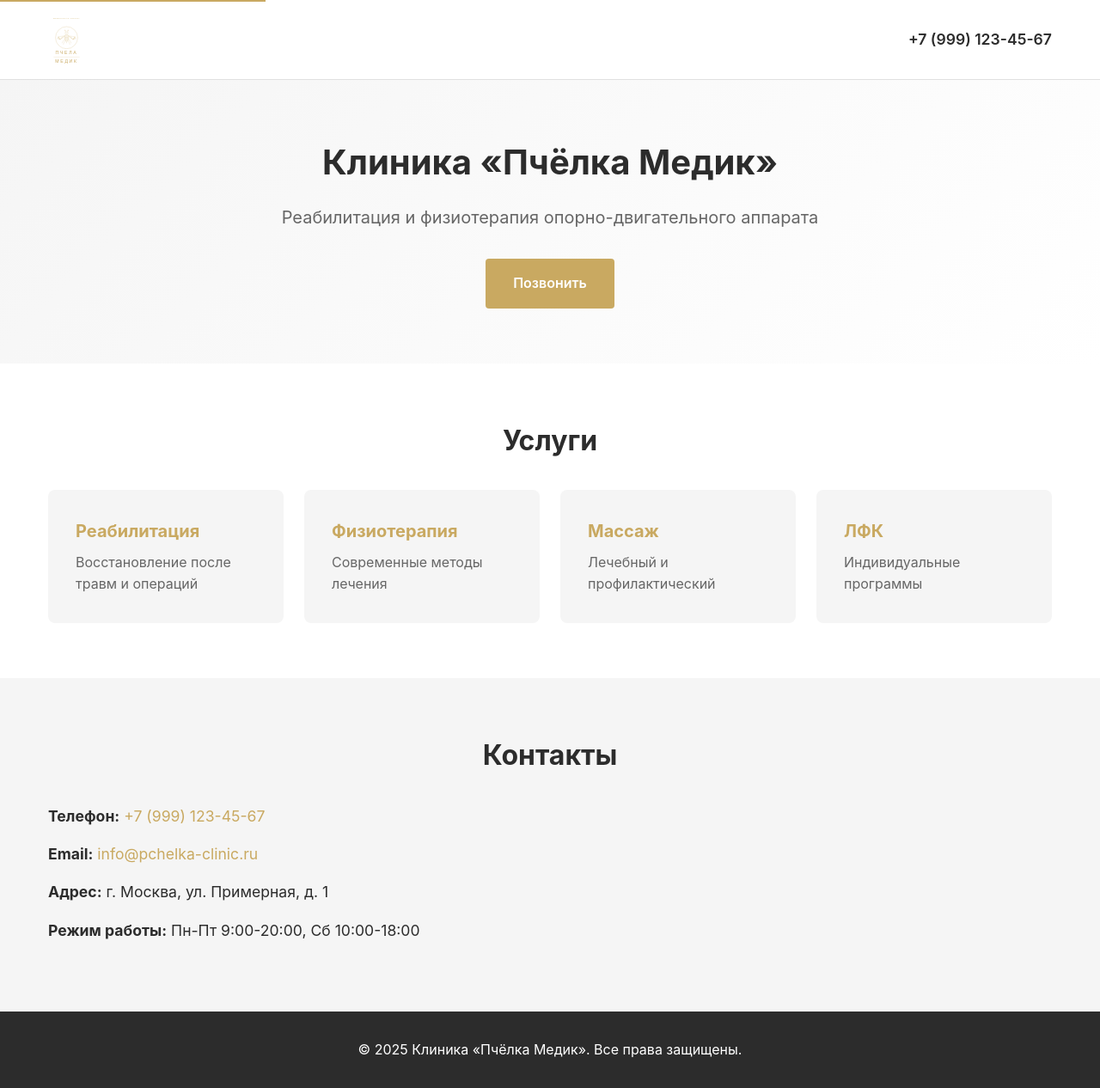
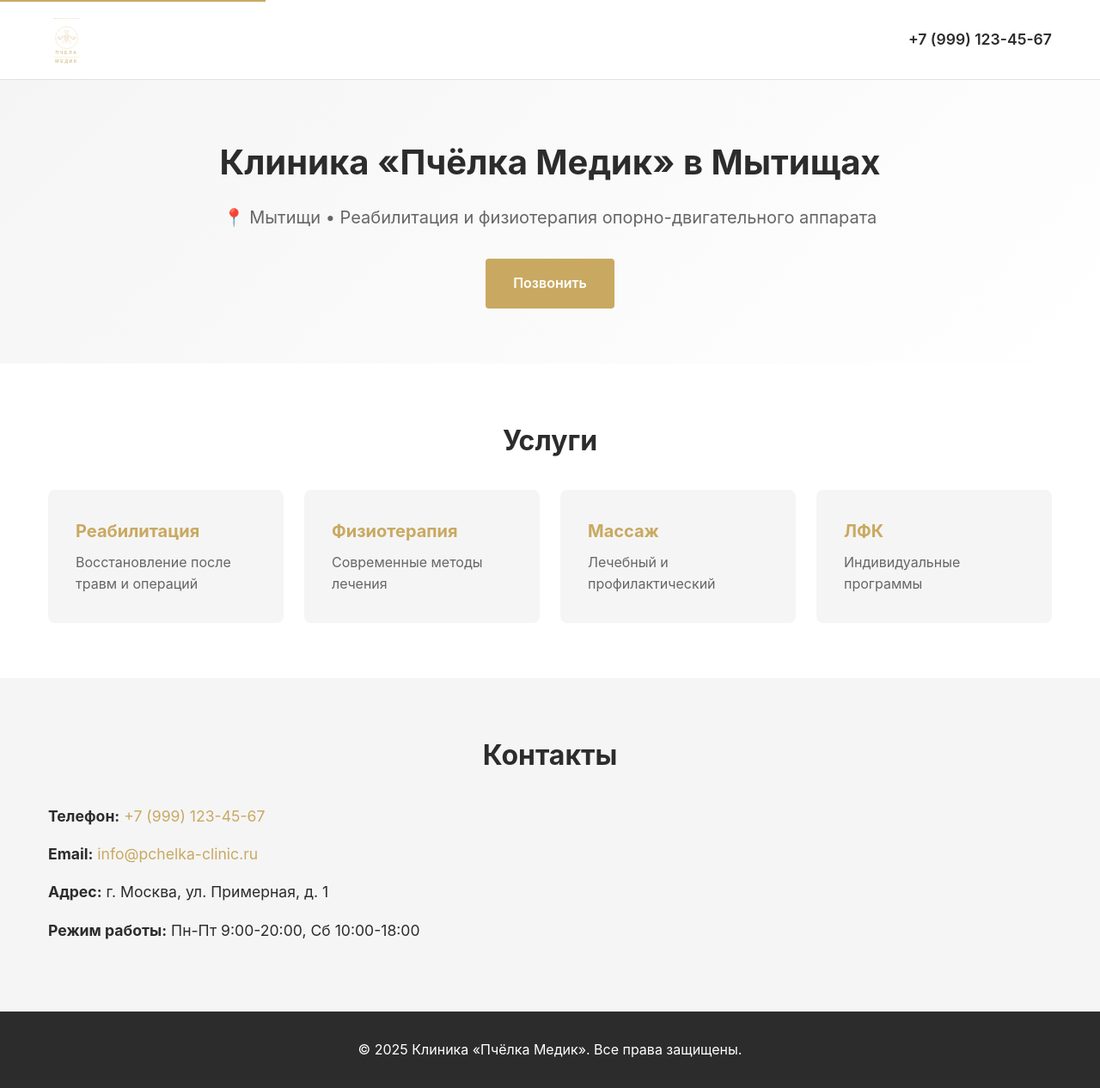
Before and after one commit to zaebee/medicine, a Jekyll site: the page docs/demo-mockups/variant-4-minimal/index.html, which Jekyll copies as it is, in a window 1280 px wide. Shown: the whole page at 86% size. Built offline with Jekyll 4.4.1, drawn with Linux system fonts in a browser that asks for light colours.

Commit message:
fix: Добавить указание локации 'Мытищи' в hero section всех макетов
Фидбек клиента: пользователи должны сразу понимать, что клиника
находится в Мытищах, чтобы не тратить время на изучение сайта,
если локация не подходит.

Изменения:
- Variant 1 Classic: добавлено 'в Мытищах' в заголовок + 📍 в subtitle
- Variant 2 Modern: добавлено 'в Мытищах' в заголовок + 📍 в subtitle
- Variant 3 Premium: добавлено 'в Мытищах' в заголовок + 📍 в subtitle
- Variant 4 Minimal: добавлено 'в Мытищах' в заголовок + 📍 в subtitle
- Variant 5 Innovate: добавлено 'в Мытищах' в заголовок + 📍 в subtitle

Теперь локация видна на первом экране во всех вариантах.

Co-authored-by: Ona <no-reply@ona.com>

```diff
--- a/docs/demo-mockups/variant-1-classic/index.html
+++ b/docs/demo-mockups/variant-1-classic/index.html
@@ -60,9 +60,9 @@
         <div class="container">
             <div class="hero-content">
                 <div class="hero-text">
-                    <h1 class="hero-title" id="hero-title">Клиника «Пчёлка» — ваше здоровье в надежных руках</h1>
+                    <h1 class="hero-title" id="hero-title">Клиника «Пчёлка» в Мытищах — ваше здоровье в надежных руках</h1>
                     <p class="hero-subtitle">
-                        Реабилитация и физиотерапия для восстановления опорно-двигательного аппарата.
+                        📍 Мытищи • Реабилитация и физиотерапия для восстановления опорно-двигательного аппарата.
                         Опытные врачи, индивидуальный подход, современное оборудование.
                     </p>
 
--- a/docs/demo-mockups/variant-2-modern/index.html
+++ b/docs/demo-mockups/variant-2-modern/index.html
@@ -86,9 +86,9 @@
         <div class="container">
             <div class="hero-content">
                 <div class="hero-text">
-                    <h1 class="hero-title" id="hero-title">Клиника «Пчёлка» — ваше здоровье в надежных руках</h1>
+                    <h1 class="hero-title" id="hero-title">Клиника «Пчёлка» в Мытищах — ваше здоровье в надежных руках</h1>
                     <p class="hero-subtitle">
-                        Реабилитация и физиотерапия для восстановления опорно-двигательного аппарата.
+                        📍 Мытищи • Реабилитация и физиотерапия для восстановления опорно-двигательного аппарата.
                         Опытные врачи, индивидуальный подход, современное оборудование.
                     </p>
 
--- a/docs/demo-mockups/variant-3-premium/index.html
+++ b/docs/demo-mockups/variant-3-premium/index.html
@@ -97,8 +97,8 @@
         <!-- Hero Content -->
         <div class="hero-content">
             <div class="container">
-                <h1 class="hero-title">Клиника «Пчёлка»</h1>
-                <p class="hero-subtitle">Премиальная медицина с индивидуальным подходом к каждому пациенту</p>
+                <h1 class="hero-title">Клиника «Пчёлка» в Мытищах</h1>
+                <p class="hero-subtitle">📍 Мытищи • Премиальная медицина с индивидуальным подходом к каждому пациенту</p>
                 <div class="hero-features">
                     <div class="hero-feature">
                         <svg class="feature-icon" width="24" height="24" viewBox="0 0 24 24" fill="none">
--- a/docs/demo-mockups/variant-4-minimal/index.html
+++ b/docs/demo-mockups/variant-4-minimal/index.html
@@ -71,8 +71,8 @@
         <!-- Hero -->
         <section class="hero">
             <div class="container">
-                <h1>Клиника «Пчёлка Медик»</h1>
-                <p class="subtitle">Реабилитация и физиотерапия опорно-двигательного аппарата</p>
+                <h1>Клиника «Пчёлка Медик» в Мытищах</h1>
+                <p class="subtitle">📍 Мытищи • Реабилитация и физиотерапия опорно-двигательного аппарата</p>
                 <a href="tel:+79991234567" class="btn" aria-label="Позвонить в клинику">Позвонить</a>
             </div>
         </section>
--- a/docs/demo-mockups/variant-5-innovate/index.html
+++ b/docs/demo-mockups/variant-5-innovate/index.html
@@ -45,12 +45,12 @@
                     Медицина будущего уже здесь
                 </div>
                 <h1 class="hero-title">
-                    <span class="gradient-text">Клиника Пчёлка</span>
+                    <span class="gradient-text">Клиника Пчёлка в Мытищах</span>
                     <br>
                     <span class="kinetic-text">Инновационная медицина</span>
                 </h1>
                 <p class="hero-subtitle">
-                    Передовые технологии диагностики • AI-ассистент 24/7 •
+                    📍 Мытищи • Передовые технологии диагностики • AI-ассистент 24/7 •
                     Персонализированный подход • Телемедицина
                 </p>
                 <div class="hero-cta">
```
